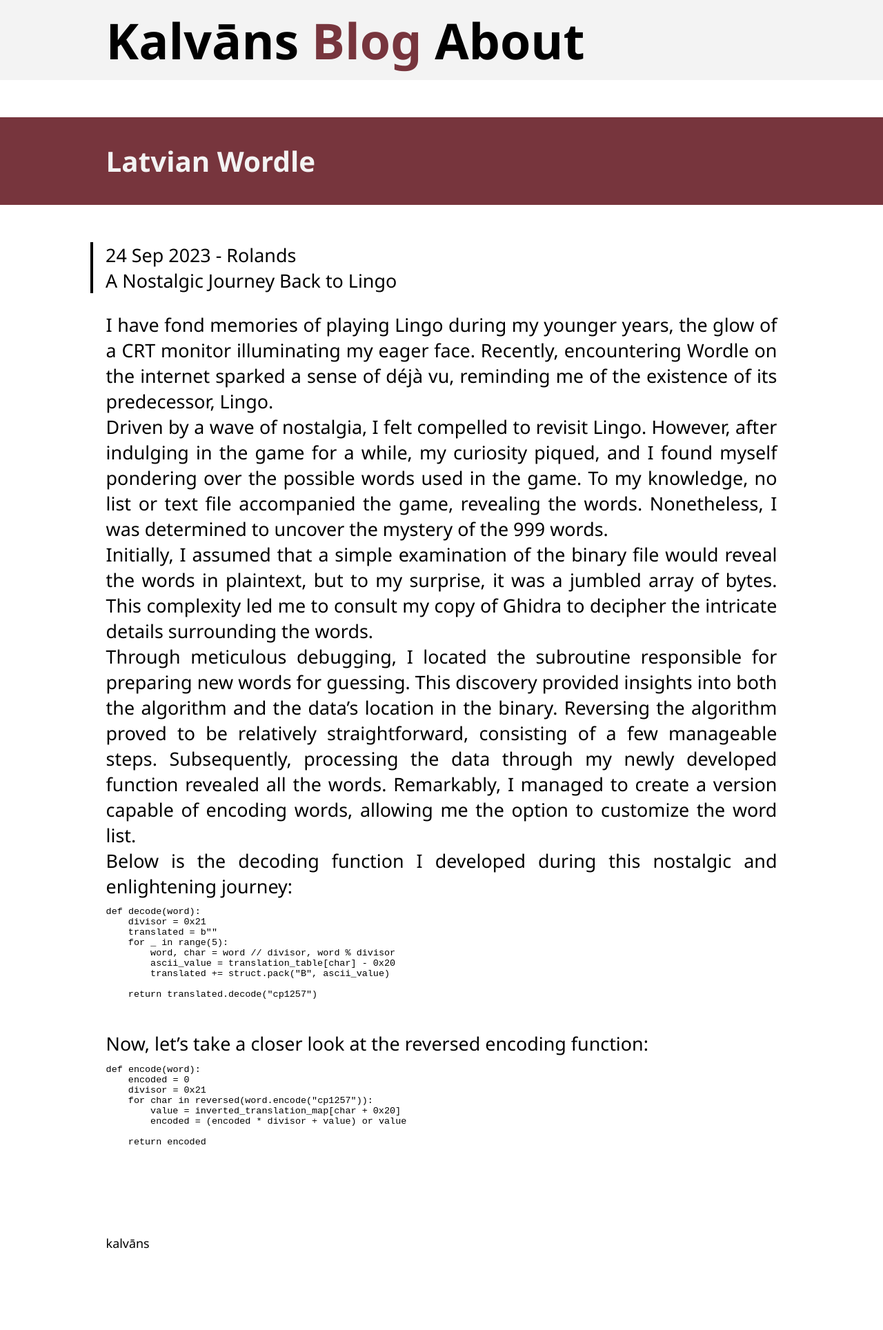
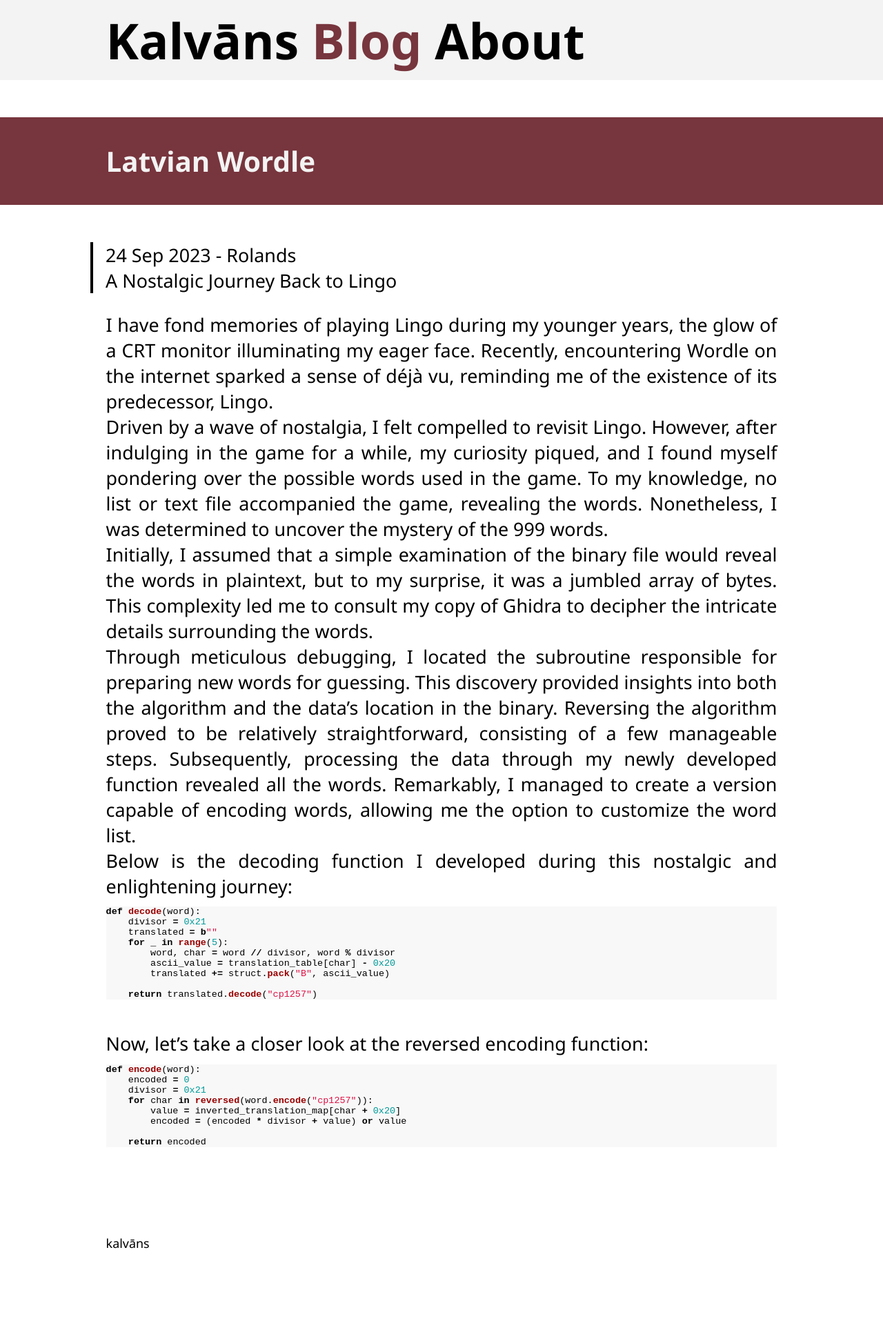
Before and after one commit to LatvianPython/LatvianPython.github.io, a Jekyll site: the page built from _posts/2023-09-24-latvian-wordle.md, in a window 1280 px wide. Shown: the whole page at 69% size. Built offline with Jekyll 4.4.1, drawn with Linux system fonts in a browser that asks for light colours.

Commit message:
syntax highlighting, paragraphs

```diff
--- a/_posts/2023-09-24-latvian-wordle.md
+++ b/_posts/2023-09-24-latvian-wordle.md
@@ -1,27 +1,32 @@
 ---
 layout: post
 quote: A Nostalgic Journey Back to Lingo
+syntax_highlighting: true
 title: Latvian Wordle
 ---
 
 I have fond memories of playing Lingo during my younger years, the glow of a CRT monitor illuminating my
 eager face. Recently, encountering Wordle on the internet sparked a sense of déjà vu, reminding me of
 the existence of its predecessor, Lingo.
+<br>
 
 Driven by a wave of nostalgia, I felt compelled to revisit Lingo. However, after indulging in the game
 for a while, my curiosity piqued, and I found myself pondering over the possible words used in the game.
 To my knowledge, no list or text file accompanied the game, revealing the words. Nonetheless, I was
 determined to uncover the mystery of the 999 words.
+<br>
 
 Initially, I assumed that a simple examination of the binary file would reveal the words in plaintext,
 but to my surprise, it was a jumbled array of bytes. This complexity led me to consult my copy of Ghidra
 to decipher the intricate details surrounding the words.
+<br>
 
 Through meticulous debugging, I located the subroutine responsible for preparing new words for guessing.
 This discovery provided insights into both the algorithm and the data's location in the binary. Reversing
 the algorithm proved to be relatively straightforward, consisting of a few manageable steps. Subsequently,
 processing the data through my newly developed function revealed all the words. Remarkably, I managed to
 create a version capable of encoding words, allowing me the option to customize the word list.
+<br>
 
 Below is the decoding function I developed during this nostalgic and enlightening journey:
 
```
